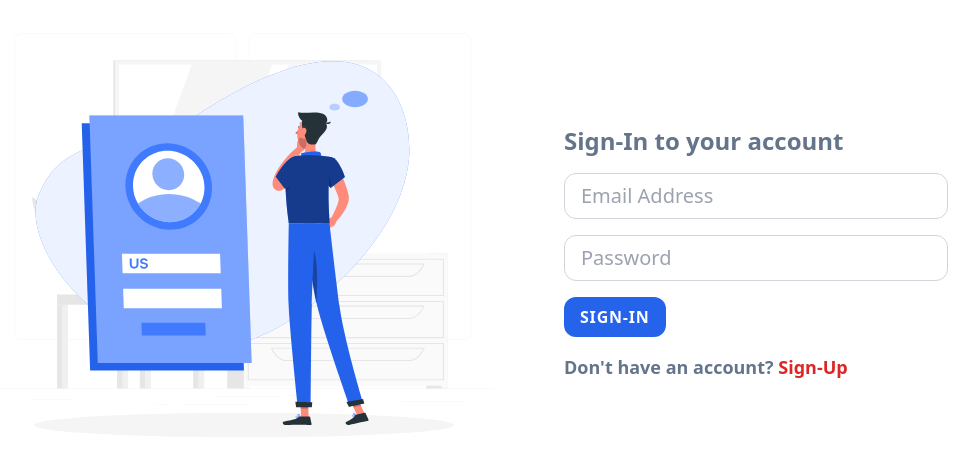
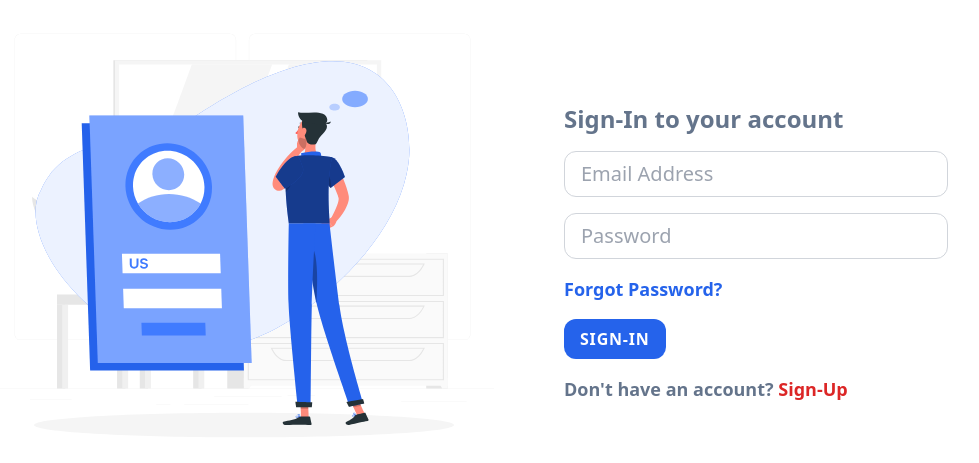
Before and after one commit to adil2705/ProgrammersClubAiktc, a React (Vite) app: page /signin in a window 1280 px wide. Shown: the part 155-618 px from the top of the page, without its empty margins (172-1151 px from the left). Built offline with nearby package versions, Linux system fonts and the light colour scheme; no server answers.

Commit message:
Add forgot password functionality

```diff
--- a/src/algorithm8.0/pages/SignIn.jsx
+++ b/src/algorithm8.0/pages/SignIn.jsx
@@ -2,7 +2,7 @@ import React from "react";
 import Lottie from 'react-lottie';
 import SignInAnimation from '../assets/lottie/signin.json'
 
-import { signInWithEmailAndPassword } from "firebase/auth";
+import { signInWithEmailAndPassword, sendPasswordResetEmail } from "firebase/auth";
 import { useState } from "react";
 import { auth } from "../../firebase-config";
 
@@ -34,6 +34,18 @@ export default function SignIn() {
     });
   }
 
+  const forgotPassword = async (e) => {
+    e.preventDefault()
+
+    await sendPasswordResetEmail(auth, email)
+    .then(() => {
+      alert('Password reset email sent')
+    })
+    .catch((error) => {
+      alert(error.message)
+    })
+  }
+
   return (
     <section className="h-screen flex flex-col md:flex-row justify-center space-y-10 md:space-y-0 md:space-x-16 items-center my-2 mx-5 md:mx-0 md:my-0">
       <div className="md:w-1/2 max-w-lg">
@@ -63,6 +75,13 @@ export default function SignIn() {
             onChange={(e) => setPassword(e.target.value)}
             required
             placeholder="Password" />
+        <div className="mt-4 flex justify-between font-semibold text-sm">
+          <button
+            className="text-blue-600 text-lg hover:text-blue-700 hover:underline hover:underline-offset-4"
+            onClick={forgotPassword}>
+            Forgot Password?
+          </button>
+        </div>
         <div className="text-center md:text-left font-bold">
           <button
             className="mt-4 bg-blue-600 hover:bg-blue-700 px-4 py-2 text-white uppercase rounded-xl tracking-wider text-base"
```
